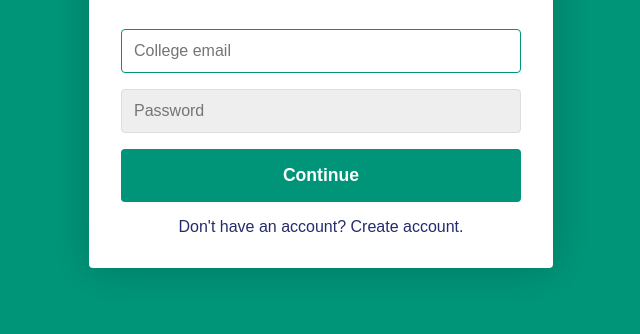
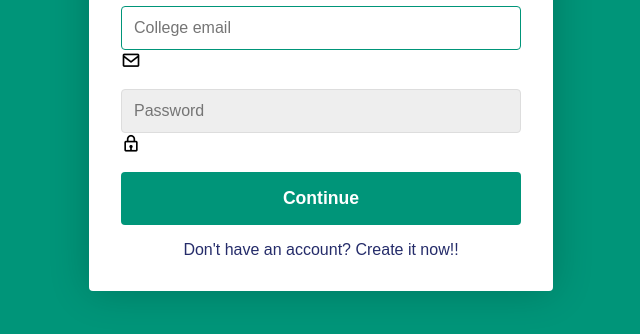
Before and after one commit to stealthy-4/login-signup, a plain HTML site: page index.html in a window 1280 px wide. Shown: the part 302-636 px from the top of the page, without its empty margins (319-959 px from the left). Drawn offline with nearby package versions, Linux system fonts and the light colour scheme.

Commit message:
Update index.html

```diff
--- a/index.html
+++ b/index.html
@@ -6,6 +6,7 @@
     <meta name="viewport" content="width=device-width, initial-scale=1.0" />
     <title>Login/Signup Form</title>
     <link rel="stylesheet" href="main.css" />
+    <link href='https://unpkg.com/boxicons@2.1.4/css/boxicons.min.css' rel='stylesheet'>
   </head>
   <body>
     <div class="container">
@@ -14,21 +15,23 @@
         <div class="form__message form__message--error"></div>
         <!-- Put the error/success message here. -->
         <div class="form__input-group">
-          <input type="email" class="form__input" autofocus placeholder="College email" required pattern="[a-z0-9.]+@mnnit\.ac\.in$" />
+          <input type="email" class="form__input"    autofocus placeholder="College email" required pattern="[a-z0-9.]+@mnnit\.ac\.in$" />
+          <i class='bx bx-envelope' style="font-size: 20px;"></i>
           <div class="form__input-error-message"></div>
           <!-- Put the error message here. -->
         </div>
         <div class="form__input-group">
           <input type="password" class="form__input" autofocus placeholder="Password" required />
+          <i class='bx bx-lock' style="font-size: 20px;"></i>
           <div class="form__input-error-message"></div>
           <!-- Put the error message here. -->
         </div>
-        <button class="form__button" type="submit">Continue</button>
+        <div class="cont"><button class="form__button" type="submit">Continue</button> </div>
         <p class="form__text">
           <a href="#" class="form__link form--hidden">Forgot your password?</a>
         </p>
         <p class="form__text">
-          <a href="#" class="form__link" id="linkCreateAccount">Don't have an account? Create account.</a>
+          <a href="#" class="form__link" id="linkCreateAccount">Don't have an account? Create it now!!</a>
         </p>
       </form>
 
```
